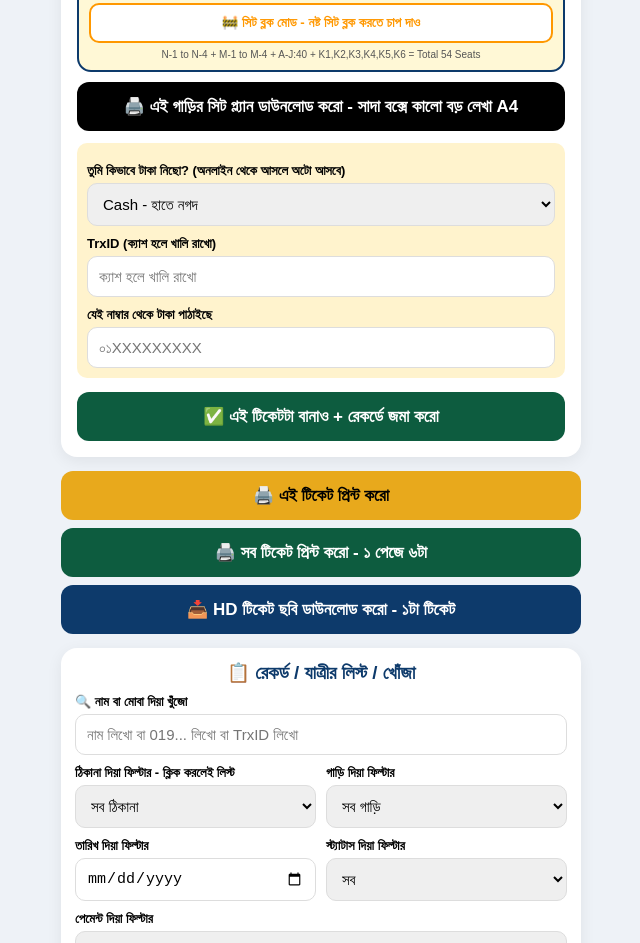
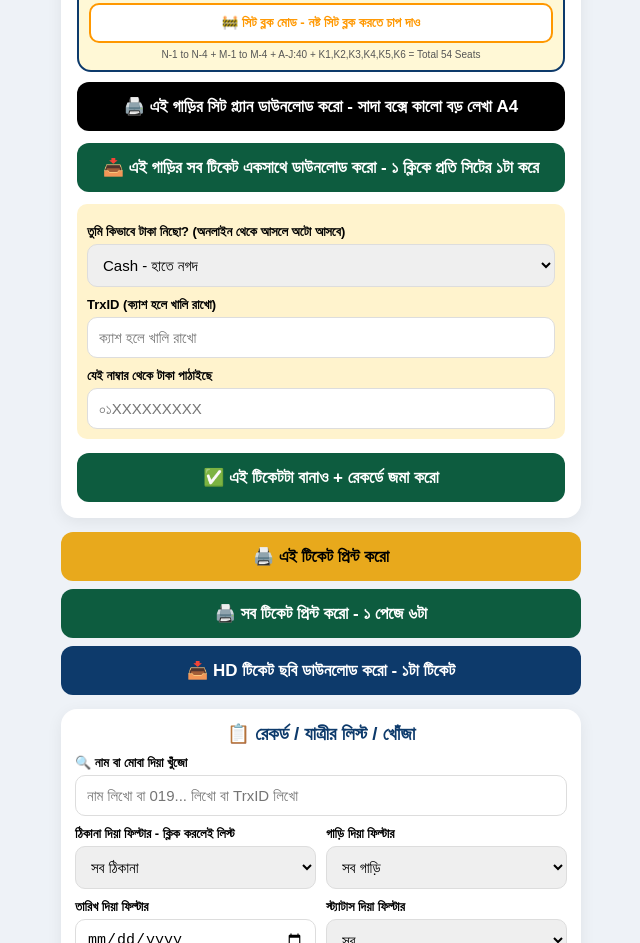
Before and after one commit to tarikul3007-lgtm/nurmahal-digital-ticket, a plain HTML site: page print4.html in a window 1280 px wide. Shown: the part 1931-2874 px from the top of the page, without its empty margins (319-959 px from the left). Drawn offline with nearby package versions, Linux system fonts and the light colour scheme.

Commit message:
Add download button for all tickets and progress bar

```diff
--- a/print4.html
+++ b/print4.html
@@ -107,7 +107,6 @@ label{font-size:13px;font-weight:bold;display:block;margin-top:10px} input,selec
 .legend span{padding:4px 8px;border-radius:20px}
 .bookedList{margin-top:10px;background:#fff;border:1.5px solid #0d3a6b;border-radius:10px;padding:8px;font-size:12px;line-height:1.7}
 .bookedList b{color:#0d3a6b}
-/* A4 সিট প্ল্যান - সাদা বক্সে কালো বোল্ড বড় লেখা */
 .a4plan{width:794px;background:#fff!important;padding:22px;box-sizing:border-box;color:#000!important}
 .a4plan .a4head{background:#fff!important;color:#000!important;border:3px solid #000;border-radius:12px;padding:14px;text-align:center}
 .a4plan .a4head h2{margin:0;font-size:30px;font-weight:900;color:#000!important}
@@ -125,6 +124,7 @@ label{font-size:13px;font-weight:bold;display:block;margin-top:10px} input,selec
 .a4plan .a4cell.pending{border:2px dashed #000!important;background:#fff!important}
 .a4plan .a4cell.blocked{border:2px solid #000!important;background:#fff!important}
 .a4plan .a4foot{background:#fff!important;color:#000!important;text-align:center;font-weight:900;font-size:15px;padding:10px;border:3px solid #000;border-radius:10px;margin-top:12px}
+.progressBar{width:100%;background:#eef2f7;border:2px solid #000;border-radius:10px;padding:8px;text-align:center;font-weight:900;margin-top:8px;display:none}
 @media print{
   body{background:#fff;padding:0} .form,.btnPrint,.btnDown,.hidePrint,.recBox{display:none!important}
   .page{max-width:100%!important;width:100%!important;padding:0;margin:0;display:grid!important;grid-template-columns:1fr 1fr 1fr!important;gap:3mm!important}
@@ -212,6 +212,8 @@ label{font-size:13px;font-weight:bold;display:block;margin-top:10px} input,selec
 <div style="text-align:center;font-size:10px;color:#555;margin-top:6px" id="planNote">N-1 to N-4 + M-1 to M-4 + A-J:40 + K1,K2,K3,K4,K5,K6 = Total 54 Seats</div>
 </div>
 <button class="btnDown hidePrint" style="margin-top:10px;background:#000" onclick="downloadSeatPlan()">🖨️ এই গাড়ির সিট প্ল্যান ডাউনলোড করো - সাদা বক্সে কালো বড় লেখা A4</button>
+<button class="btnDown hidePrint" style="background:#0d5c3f" onclick="downloadAllTicketsForBus()">📥 এই গাড়ির সব টিকেট একসাথে ডাউনলোড করো - ১ ক্লিকে প্রতি সিটের ১টা করে</button>
+<div class="progressBar" id="progressBar">ডাউনলোড চলতেছে...</div>
 <div style="background:#fff3cd;border-radius:10px;padding:10px;margin-top:12px">
 <label>তুমি কিভাবে টাকা নিছো? (অনলাইন থেকে আসলে অটো আসবে)</label>
 <select id="payMethod"><option>Cash - হাতে নগদ</option><option>বিকাশ</option><option>নগদ</option></select>
@@ -249,8 +251,9 @@ function toEn(s){return String(s).replace(/[০-৯]/g,d=>"০১২৩৪৫৬
 function formatDateDMY(d){ if(!d) return '---'; let p=String(d).split('-'); if(p.length!==3) return d; return toBn(p[2]+'-'+p[1]+'-'+p[0]); }
 function cleanPhone(s){return toEn(String(s||'')).replace(/[^0-9]/g,'')}
 function cleanFileName(s){ return String(s||'').replace(/[\\\/:*?"<>|]/g,'').replace(/\s+/g,'-').substring(0,60); }
+function waitMs(ms){ return new Promise(res=>setTimeout(res,ms)); }
 function todayLocal(){ let d=new Date(); return d.getFullYear()+'-'+String(d.getMonth()+1).padStart(2,'0')+'-'+String(d.getDate()).padStart(2,'0'); }
-let selected=[]; let standing=false; let blockMode=false; let editIndex=-1; let moraMode=false; let selectedMora=''; let lastTicket=null;
+let selected=[]; let standing=false; let blockMode=false; let editIndex=-1; let moraMode=false; let selectedMora=''; let lastTicket=null; let isDownloadingAll=false;
 let records=JSON.parse(localStorage.getItem('nur_records')||'[]');
 let blocked=JSON.parse(localStorage.getItem('nur_blocked')||'[]');
 function saveBlocked(){ localStorage.setItem('nur_blocked',JSON.stringify(blocked)); }
@@ -517,6 +520,35 @@ function downloadTicket(){
     });
   },500);
 }
+async function downloadAllTicketsForBus(){
+  if(isDownloadingAll){ alert('ডাউনলোড চলতেছে ভাই, একটু ওয়েট করো!'); return; }
+  let gari=document.getElementById('inGari').value;
+  let dateVal=document.getElementById('inDate').value;
+  let list=records.filter(r=>r.gari===gari && r.date===dateVal);
+  if(!list.length){ alert('এই গাড়িতে এই তারিখে কোনো টিকেট নাই ভাই! গাড়ি নং + তারিখ ঠিক করো।'); return; }
+  if(!confirm('গাড়ি '+gari+' এর '+toBn(list.length)+' টা টিকেট একসাথে ডাউনলোড হবে। ব্রাউজার ডাউনলোড Allow করতে বললে Allow দিও। শুরু করবো?')) return;
+  isDownloadingAll=true;
+  let bar=document.getElementById('progressBar'); bar.style.display='block';
+  for(let i=0;i<list.length;i++){
+    let r=list[i];
+    bar.textContent='ডাউনলোড চলতেছে... '+toBn(i+1)+' / '+toBn(list.length)+' - '+r.name+' - '+r.seats.join(', ');
+    document.getElementById('page').innerHTML=ticketHTML(r);
+    document.getElementById('page').scrollIntoView({behavior:'smooth'});
+    await waitMs(900);
+    let el=document.querySelector('#page .ticket');
+    if(el){
+      let canvas=await html2canvas(el,{scale:4,backgroundColor:'#ffffff',useCORS:true,logging:false,imageTimeout:5000});
+      let seatsTxt=String(r.seats.join('-')).replace(/[^a-zA-Z0-9-]/g,'-');
+      let fname='NurMahal-'+cleanFileName(r.name)+'-'+seatsTxt+'.png';
+      let a=document.createElement('a'); a.download=fname; a.href=canvas.toDataURL('image/png',1.0); a.click();
+    }
+    await waitMs(600);
+  }
+  bar.textContent='✅ সব টিকেট ডাউনলোড হয়ে গেছে ভাই! মোট '+toBn(list.length)+' টা';
+  isDownloadingAll=false;
+  setTimeout(()=>{ bar.style.display='none'; },3000);
+  alert('✅ হয়ে গেছে ভাই! গাড়ি '+gari+' এর মোট '+toBn(list.length)+' টা টিকেট ডাউনলোড হয়ে গেছে।');
+}
 function buildA4SeatPlan(){
   let gari=document.getElementById('inGari').value;
   let dateVal=document.getElementById('inDate').value||todayLocal();
@@ -636,4 +668,4 @@ document.getElementById('inDate').value=todayLocal();
 updateUI();
 </script>
 </body>
-</html>
+  </html>
```
